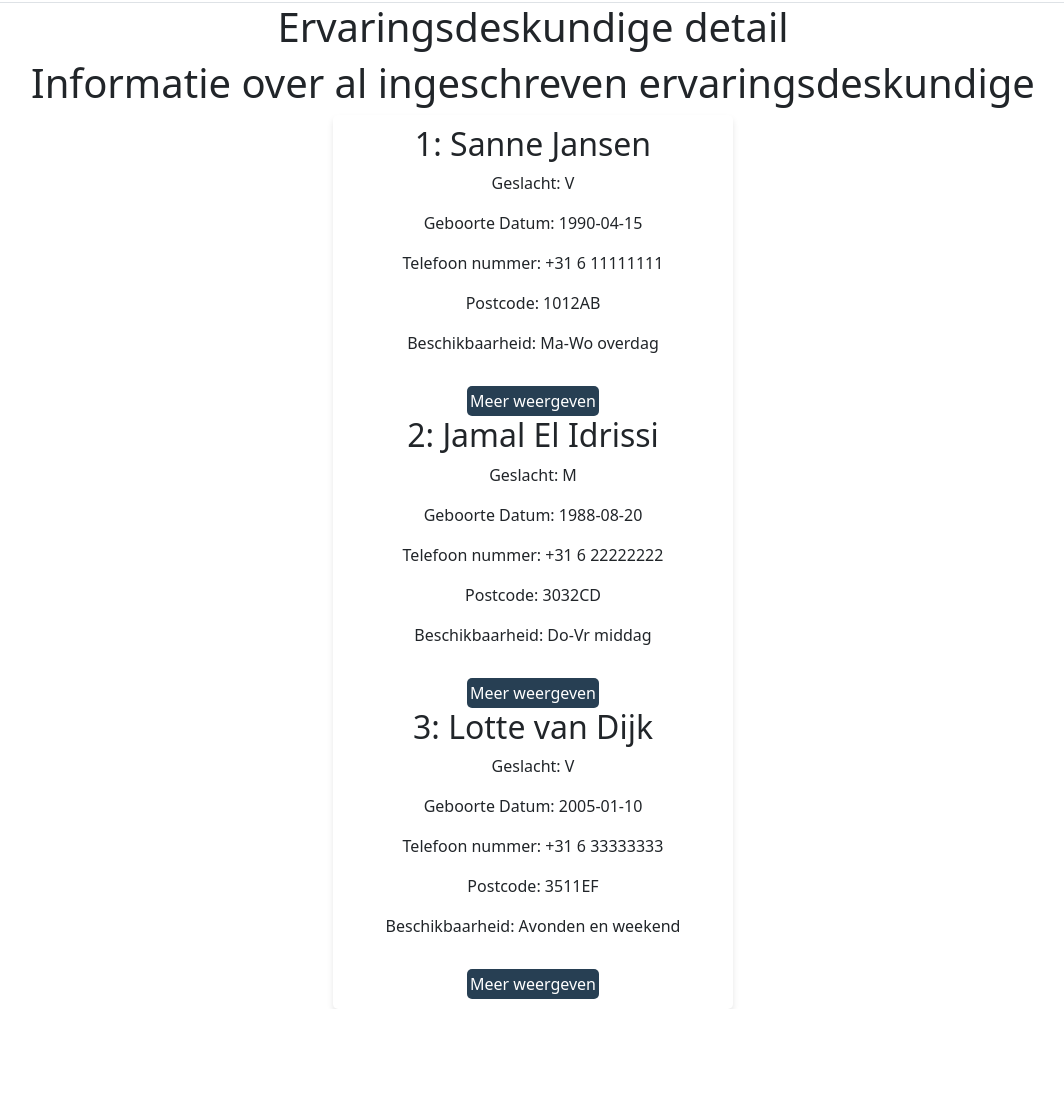
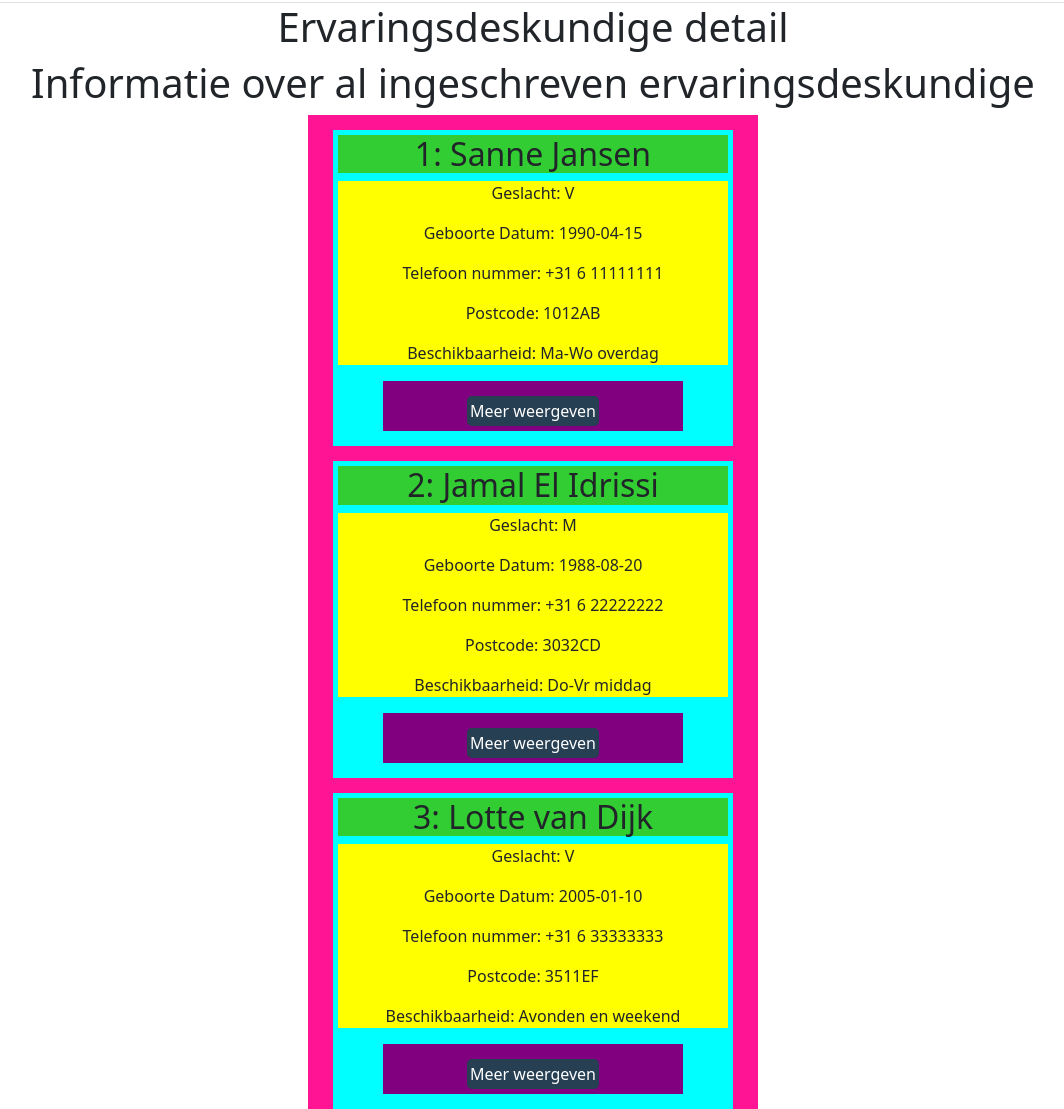
Before and after one commit to Ebay2k/rubberducky-owasp, a Flask app: page /bhd-ev-detail in a window 1280 px wide. Shown: the part 70-1179 px from the top of the page, without its empty margins (107-1171 px from the left). Before the commit the page ends 1079 px from the top, so only its background shows below. Run offline with Flask 3, Linux system fonts and the light colour scheme; the visitor is signed in with stand-in values (Sample User, id 1); data comes from the database, SQL or seed files in the repository.

Commit message:
Test ev cards voor ervaringsdeskudnigen

```diff
--- a/static/main.css
+++ b/static/main.css
@@ -9,16 +9,16 @@ html {
 }
 
 nav.navbar {
-    margin: 0 !important;
-    padding-left: 0 !important;
-    padding-right: 0 !important;
+    margin: 0;
+    padding-left: 0;
+    padding-right: 0;
 }
 
 nav.navbar .container {
-    max-width: 1200px !important;
-    margin: 0 auto !important;
-    padding-left: 40px !important;
-    padding-right: 40px !important;
+    max-width: 1200px;
+    margin: 0 auto;
+    padding-left: 40px;
+    padding-right: 40px;
 }
 
 nav.navbar .navbar-brand {
@@ -176,11 +176,47 @@ nav.navbar .navbar-nav {
 }
 
 .kaartje {
-    background-color: #ffffff;
+    background-color: deeppink;
+    width: 450px;
+}
+
+.broodje {
+    background-color: aqua;
     width: 400px;
-    padding: 10px;
-    border-radius: 5px;
-    box-shadow: 0 4px 6px rgba(0, 0, 0, 0.1);
+    border-top: 15px solid deeppink;
+    border-bottom: 15px solid aqua;
+}
+
+.augurk {
+    background-color: limegreen;
+    width: 390px;
+    border-top: 5px solid aqua;
+}
+.sla {
+    background-color: yellow;
+    width: 390px;
+}
+
+.sla2 {
+    background-color: yellow;
+    width: 390px;
+}
+
+.sla3 {
+    border-bottom: 15px solid darkgreen;
+}
+
+.info {
+    display: none;
+    width: 400px;
+    align-content: center;
+    background-color: aqua;
+}
+.broodje2 {
+    background-color: purple;
+    align-content: center;
+    width: 300px;
+    border-bottom: 5px solid purple;
 }
 
 #ch {
@@ -191,15 +227,13 @@ nav.navbar .navbar-nav {
     display: block;
 }
 
-#ch:checked ~ label {
+#ch:checked ~ .label {
     display: none;
 }
 
-.info {
-    display: none;
-}
 
-label {
+
+.label {
     display: inline-block;
     cursor: pointer;
     color: #ffffff;
--- a/templates/bhd-ev-detail.html
+++ b/templates/bhd-ev-detail.html
@@ -15,13 +15,24 @@
         <input id="ch" type="checkbox">
 
         {% for profile in profile %}
+            <div class="broodje">
+                <div class="augurk">
                     <h2>{{ profile.id }}: {{ profile.first_name }} {{ profile.last_name }}</h2>
+                </div>
+                <div class="sla">
                     <p>Geslacht: {{ profile.gender }}</p>
                     <p>Geboorte Datum: {{ profile.birth_date }}</p>
                     <p>Telefoon nummer: {{ profile.phone }}</p>
                     <p>Postcode: {{ profile.postcode }}</p>
                     <p>Beschikbaarheid: {{ profile.availability }}</p>
+                </div>
+            <div class="broodje2">
+                <label class="label" for="ch">Meer weergeven</label>
+            </div>
+            </div>
                 <div class="info">
+                <div class="sla3">
+                <div class="sla2">
                     <p>Ondersteunende hulpmiddelen: {{ profile.assistive_tools }}</p>
                     <p>Introductie: {{ profile.intro }}</p>
                     <p>Notes: {{ profile.notes }}</p>
@@ -31,14 +42,15 @@
                     <p>Heeft verzorger: {{ profile.has_guardian }}</p>
                     <p>Verzorger naam: {{ profile.guardian_name }}</p>
                     <p>Verzorger e-mail: {{ profile.guardian_email }}</p>
-
-                <label for="ch">Minder weergeven</label>
                 </div>
-
-            <label for="ch">Meer weergeven</label>
+                    <div class="broodje2">
+                        <label class="label" for="ch">Minder weergeven</label>
+                    </div>
+                  </div>
+                </div>
         {%endfor%}
+{% endblock %}
 </div>
-{% endblock %}
 <center>
 </body>
 </html>
```
Lines whose indentation alone changed are shown as unchanged.
